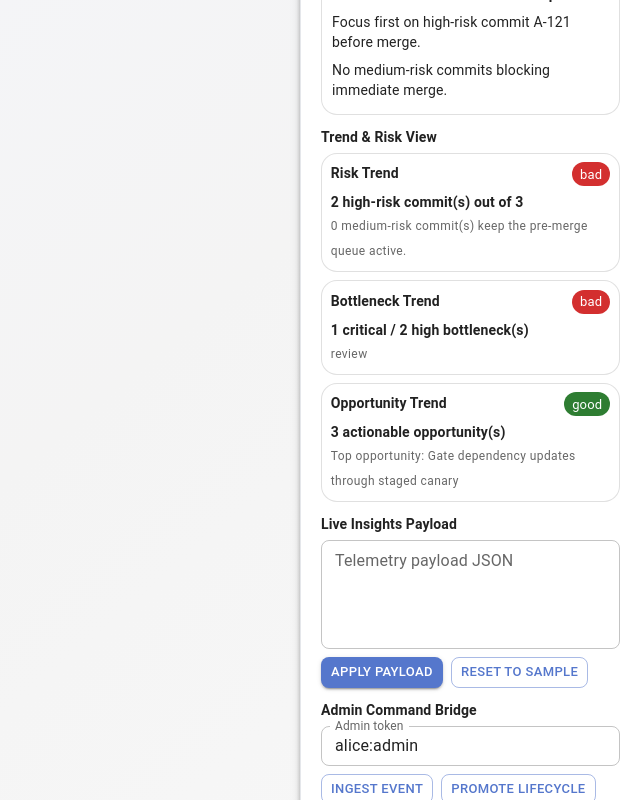
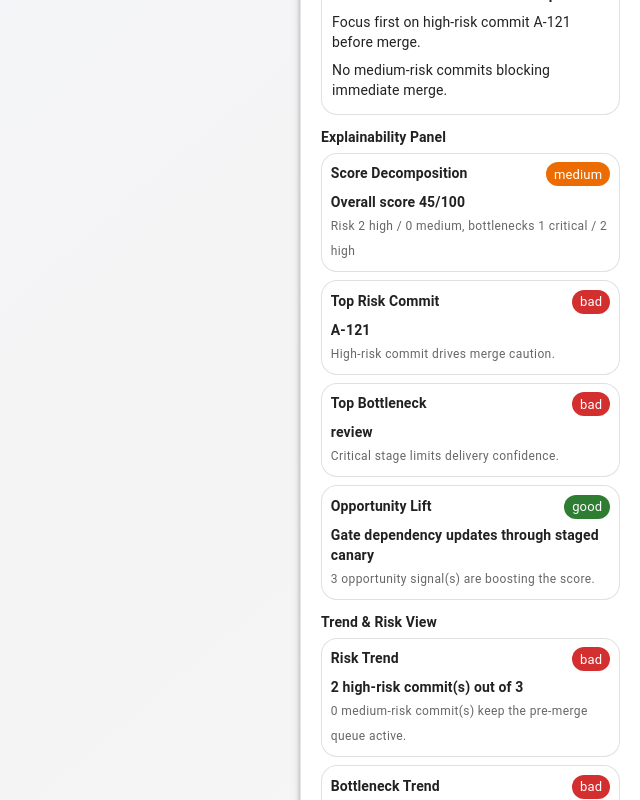
Before and after one commit to pratik-saptarshi/rocinante, a React (Vite) app in the folder ui/: page / in a window 1280 px wide. Shown: the part 720-1520 px from the top of the page, without its empty margins (640-1280 px from the left). Built offline with nearby package versions, Linux system fonts and the light colour scheme.

Commit message:
feat(ui): add explainability panel and insight domain split (#26)
F-024 explainability panel.

- Adds score decomposition traces per committer and PR.
- Splits insight domain helpers into testable UI modules.
- Validated locally with Vitest and TypeScript after merging current
main.

```diff
--- a/ui/src/App.tsx
+++ b/ui/src/App.tsx
@@ -21,6 +21,7 @@ import { useState } from 'react';
 import { readLimits, readPayload } from './dashboard-contract';
 import { buildAdminBridgePayload } from './admin-bridge-contract';
 import { dashboardAudienceHighlights, dashboardFindingGroups, type AuditStatus, type DashboardFinding } from './dashboard-content';
+import { buildExplainabilityTraces } from './dashboard-explainability';
 import { buildTrendRiskCards } from './dashboard-visuals';
 import { buildDashboardInsights, type InsightPayload } from './insight-engine';
 import { buildQualityPulse, type StakeholderAudience } from './domain/quality-pulse';
@@ -136,6 +137,7 @@ function App() {
 
   const { commitRiskCards, bottlenecks, opportunities } = insights;
   const qualityPulse = buildQualityPulse(insights);
+  const explainabilityTraces = buildExplainabilityTraces(qualityPulse);
   const trendRiskCards = buildTrendRiskCards(qualityPulse);
   const audienceActions = qualityPulse.recommendations[audience];
   const audienceRoute = qualityPulse.actionRoutes[audience];
@@ -293,6 +295,30 @@ function App() {
               ))}
             </List>
           </Paper>
+        </Box>
+
+        <Box sx={{ mb: 1.5 }} data-testid="explainability-section">
+          <Typography variant="subtitle2" fontWeight={700} sx={{ mb: 0.5 }}>
+            Explainability Panel
+          </Typography>
+          <Stack spacing={1}>
+            {explainabilityTraces.map((trace) => (
+              <Paper key={trace.id} variant="outlined" sx={{ p: 1.1, borderRadius: 2 }}>
+                <Stack direction="row" justifyContent="space-between" alignItems="center" sx={{ mb: 0.75 }}>
+                  <Typography variant="subtitle2" fontWeight={700}>
+                    {trace.title}
+                  </Typography>
+                  <StatusBadge status={trace.status} label={trace.status} />
+                </Stack>
+                <Typography variant="body2" fontWeight={600}>
+                  {trace.summary}
+                </Typography>
+                <Typography variant="caption" color="text.secondary">
+                  {trace.detail}
+                </Typography>
+              </Paper>
+            ))}
+          </Stack>
         </Box>
 
         <Box sx={{ mb: 1.5 }} data-testid="trend-risk-section">
```
Also changed, not shown: 2 other files (tests, documents, lock files or other folders).
